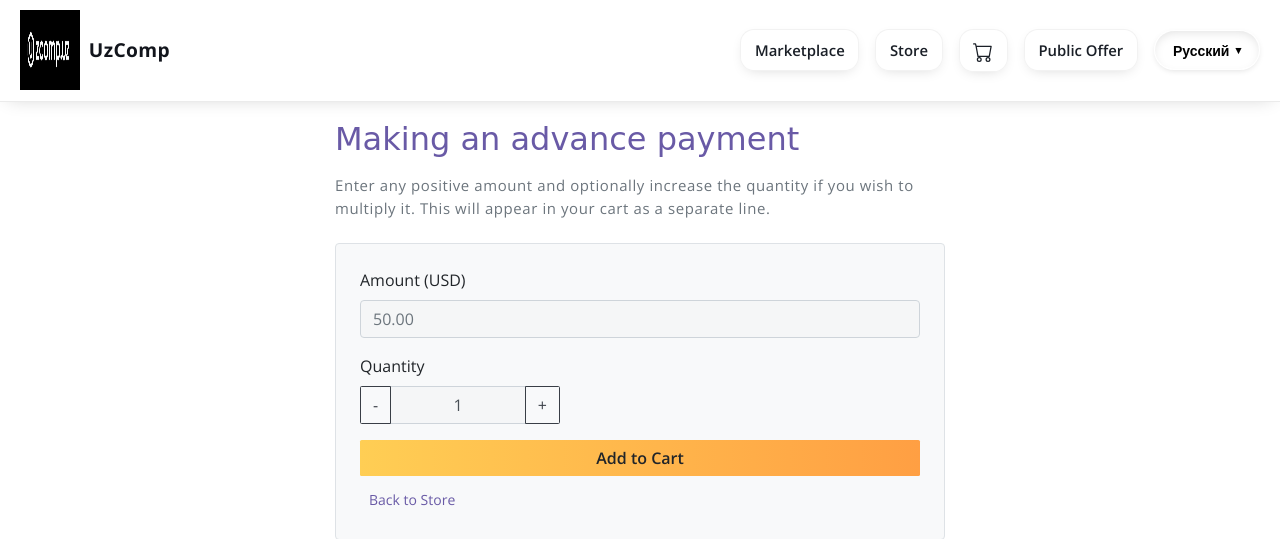
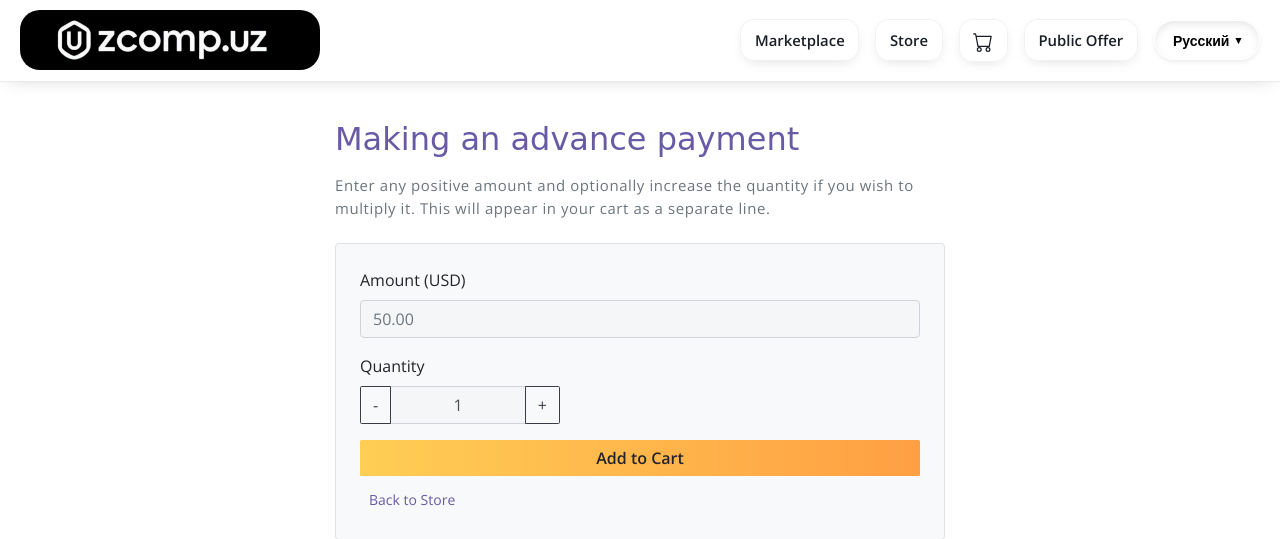
Before and after one commit to Bayrambek770/tech-store, a Django app: page /advance-payment/ in a window 1280 px wide. Shown: the top 539 px of the page. Run offline with Django 5.2, Linux system fonts and the light colour scheme; some libraries are stand-ins or nearby versions; some web fonts are replaced.

Commit message:
refactor: update brand logo styling in navbar for responsiveness

```diff
--- a/templates/layouts/navbar.html
+++ b/templates/layouts/navbar.html
@@ -3,7 +3,7 @@
 <nav class="site-nav" aria-label="Main navigation">
     <div class="site-nav__bar">
         <a class="site-nav__brand" href="{% url 'home' %}">
-            <img src="{% static 'images/uzcomp2.jpg' %}" alt="{% trans 'All for PC' %}" width="60" height="80" loading="lazy">UzComp
+            <img class="site-nav__brand-logo" src="{% static 'images/uzcomp2.jpg' %}" alt="{% trans 'All for PC' %}" loading="lazy">
         </a>
         <ul class="site-nav__links" data-desktop-links>
             {% if user.is_superuser %}
@@ -82,6 +82,12 @@
     </div>
 </nav>
 <style>
+/* Responsive brand logo that doesn't bloat navbar height */
+.site-nav__brand{display:inline-flex;align-items:center;gap:8px;}
+.site-nav__brand-logo{display:block;height:40px;width:auto;max-width:100%;border-radius:12px;object-fit:cover;}
+@media (min-width: 992px){ /* desktop */
+    .site-nav__brand-logo{width:300px;height:60px;border-radius:20px;}
+}
 /* Glass effect language selector */
 /* custom minimal dropdown */
 .lang-form-enh{position:relative;}
```
